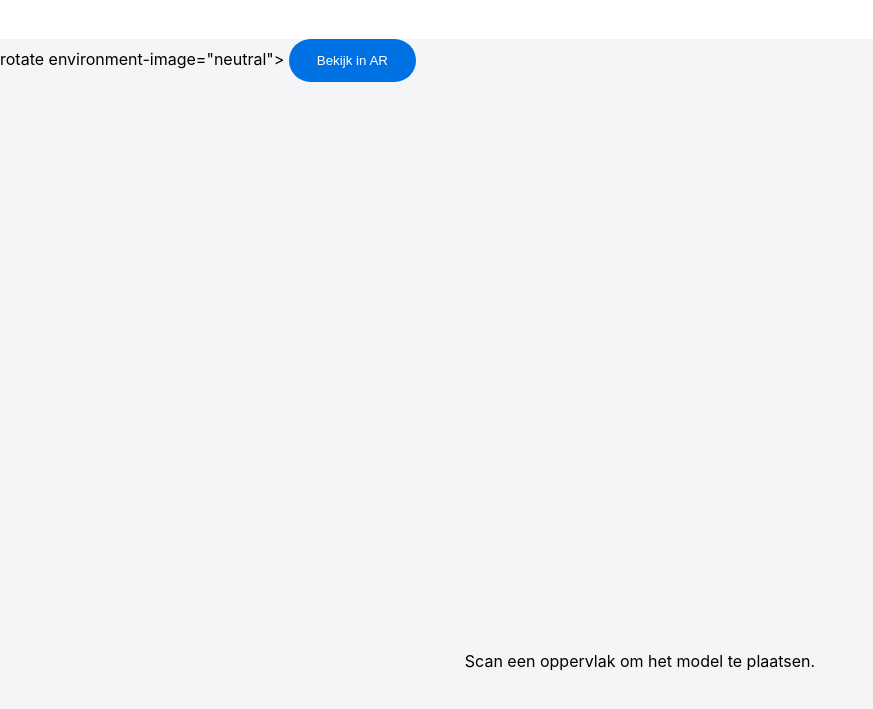
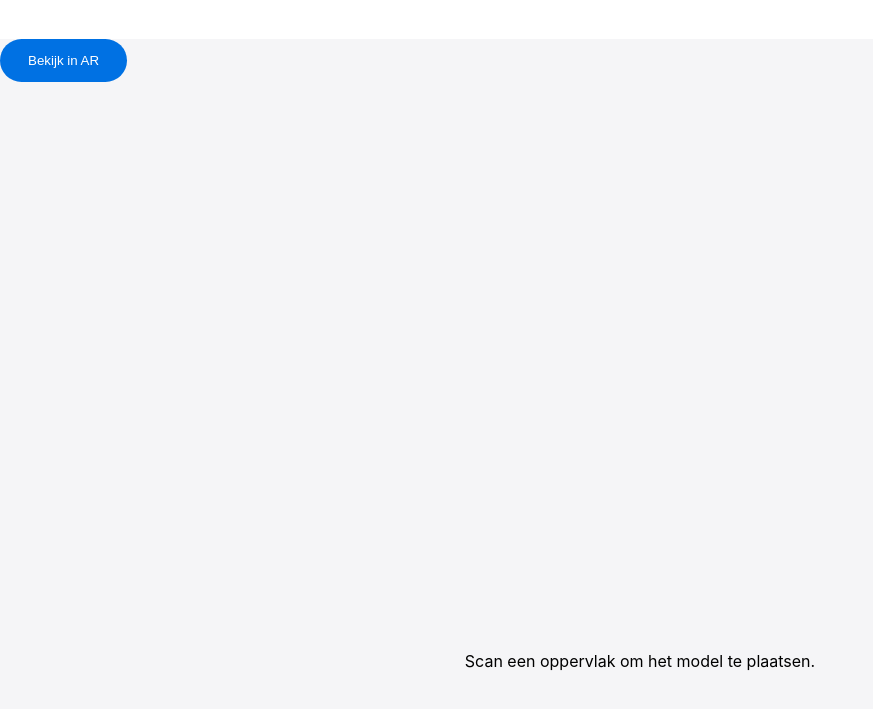
Before and after one commit to aKunnen88/3DARmodels, a plain HTML site: page docs/index.html in a window 1280 px wide. Shown: the part 83-792 px from the top of the page, without its empty margins (0-873 px from the left). Drawn offline with Linux system fonts and the light colour scheme; some packages are replaced by stand-ins of ours; a script that the page names is missing.

Commit message:
weer fix

```diff
--- a/docs/index.html
+++ b/docs/index.html
@@ -15,9 +15,8 @@
 </head>
 <body>
     <header><h1>Arduino Nano AR</h1></header>
-    <model-viewer src="../ArduinoModellen/ARTest.glb" ios-src="../ArduinoModellen/arduino-nano.usdz" ar ar-modes="webxr scene-viewer quick-look" camera-controls shadow-intensity="1" auto-rotate environment-image="neutral">rotate environment-image="neutral">
+    <model-viewer src="../ArduinoModellen/ARTest.glb" ios-src="../ArduinoModellen/arduino-nano.usdz" ar ar-modes="webxr scene-viewer quick-look" camera-controls shadow-intensity="1" auto-rotate environment-image="neutral">
         <button slot="ar-button" id="ar-button"> Bekijk in AR</button>
     </model-viewer>
     <div class="footer"><p>Scan een oppervlak om het model te plaatsen.</p></div>
-</body>
 </html>
```
